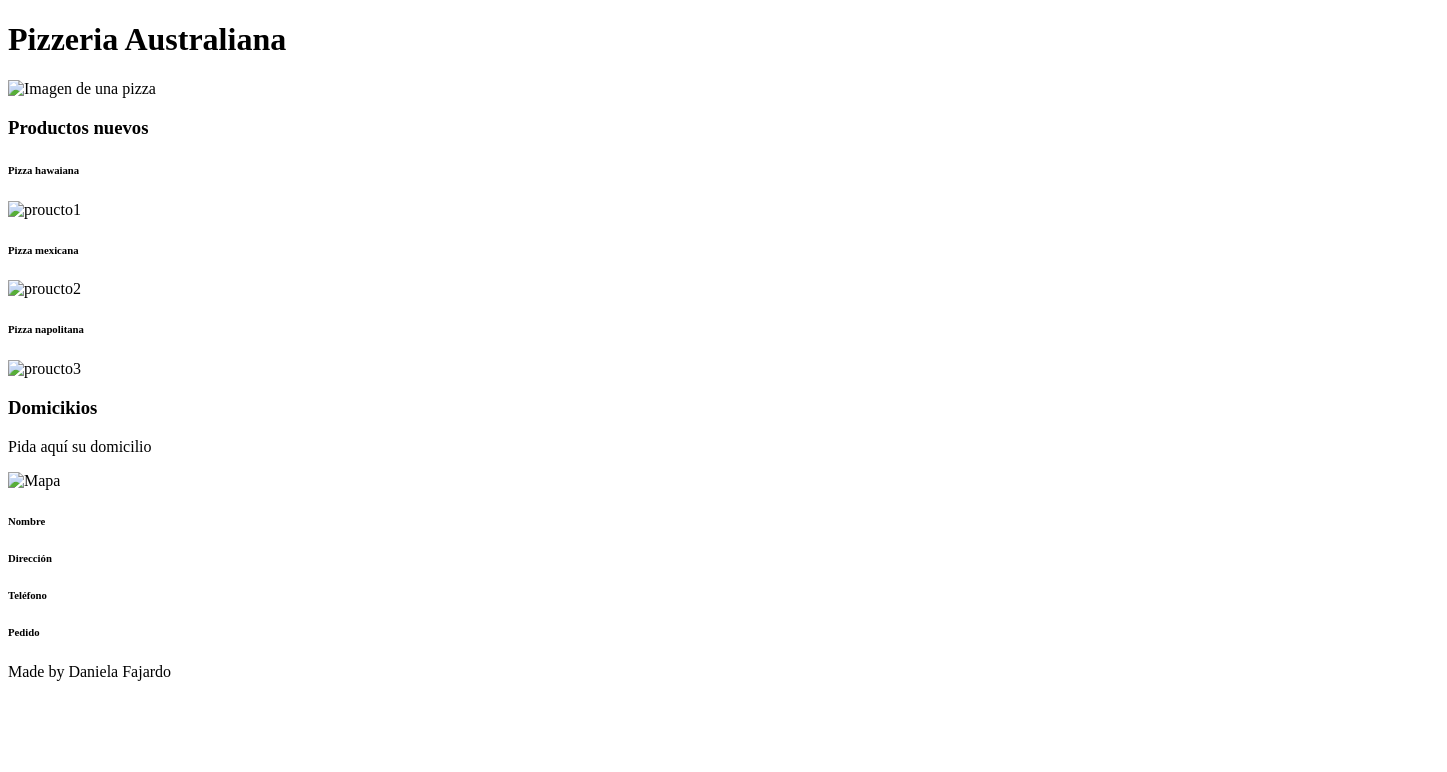
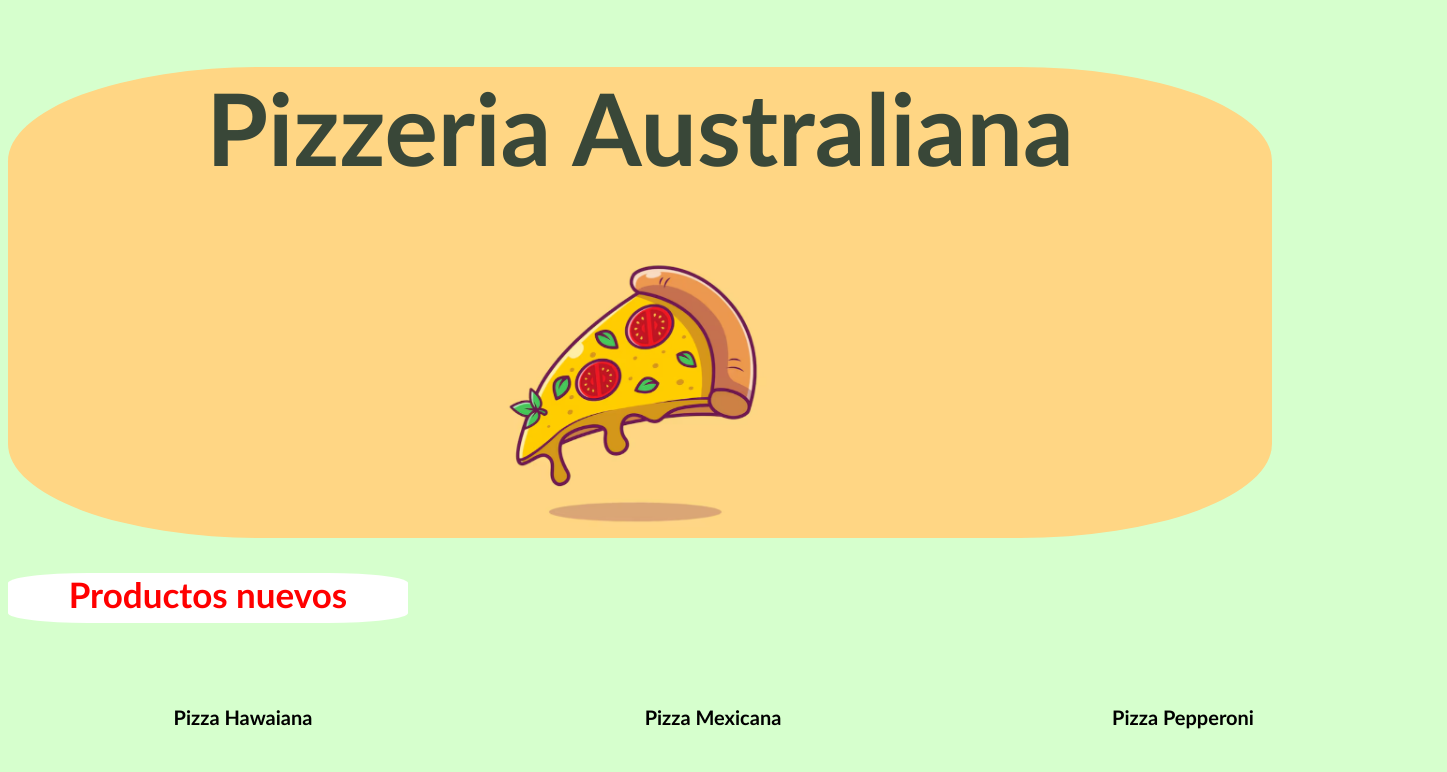
Before and after one commit to DanielaFajardo2315/proyecto13, a plain HTML site: page index.html in a window 1280 px wide. Shown: the top 772 px of the page, 1447 px wide, since content can reach past the window. Drawn offline with Linux system fonts and the light colour scheme.

Commit message:
se sube proyecto

```diff
--- a/css/style.css
+++ b/css/style.css
@@ -0,0 +1,80 @@
+body{
+    background-color: rgb(214, 255, 205);
+}
+
+header{
+    background-color: rgb(255, 214, 132);
+    font-family: 'Gill Sans', 'Gill Sans MT', Calibri, 'Trebuchet MS', sans-serif;
+    font-weight: 200;
+    text-align: center;
+    font-size: 50px;
+    border-radius: 20%;
+    color: rgb(57, 71, 56);
+}
+
+.imagen1{
+    width: 300px;
+}
+
+section h3{
+    font-family: 'Gill Sans', 'Gill Sans MT', Calibri, 'Trebuchet MS', sans-serif;
+    color: rgb(255, 0, 0);
+    font-size: 35px;
+    background-color: white;
+    width: 400px;
+    height: 50px;
+    border-radius: 20%;
+    text-align: center;
+}
+
+.cajas{
+    display: flex;
+}
+
+.icono1{
+    z-index: 1;
+    position: absolute;
+    left: 500px;
+}
+
+.productos{
+    width: 400px;
+    height: 400px;
+    border-radius: 5%;
+}
+
+.cajas div{
+    width: 500px;
+    margin: 0px 35px;
+}
+
+div h6{
+    font-family: 'Gill Sans', 'Gill Sans MT', Calibri, 'Trebuchet MS', sans-serif;
+    font-size: 20px;
+    text-align: center;
+}
+
+section p{
+    font-family: 'Gill Sans', 'Gill Sans MT', Calibri, 'Trebuchet MS', sans-serif;
+    font-size: 25px;
+    font-weight: 1000;
+}
+
+.mapa{
+    width: 800px;
+}
+
+.cajas .datos{
+    text-align: left;
+    margin: 0px;
+    width: 200px;
+}
+
+footer{
+    text-align: center;
+    font-family: 'Franklin Gothic Medium', 'Arial Narrow', Arial, sans-serif;
+    font-size: 30px;
+    font-weight: 500;
+    color: green;
+    background-color: white;
+}
--- a/index.html
+++ b/index.html
@@ -12,41 +12,54 @@
     <header>
         <div>
             <h1>Pizzeria Australiana</h1>
-            <img src="" alt="Imagen de una pizza">
+            <img class="imagen1" src="./img/pizza.png" alt="Imagen de una pizza">
         </div>
     </header>
     <section>
-        <h3>Productos nuevos</h3> <!--icono-->
+        <h3>Productos nuevos </h3>
+        <i class="icono1 fa-solid fa-pizza-slice fa-2xl" style="color: #ff0000;"></i> <!--icono-->
+        <div class="cajas">
             <div>
-            <h6>Pizza hawaiana</h6>
-            <img src="" alt="proucto1">
+                <h6>Pizza Hawaiana</h6>
+                <img class="productos" src="./img/hawaiana.jpg" alt="proucto1">
+                <h6>Tamaño familiar: $38.000</h6>
             </div>
             <div>
-            <h6>Pizza mexicana</h6>
-            <img src="" alt="proucto2">
+                <h6>Pizza Mexicana</h6>
+                <img class="productos" src="./img/mexicana.jpg" alt="proucto2">
+                <h6>Tamaño familiar: $40.000</h6>
             </div>
             <div>
-            <h6>Pizza napolitana</h6>
-            <img src="" alt="proucto3">
+                <h6>Pizza Pepperoni</h6>
+                <img class="productos" src="./img/pepperoni.png" alt="proucto3">
+                <h6>Tamaño familiar: $45.000</h6>
+            </div>
         </div>
     </section>
 
     <section>
-        <h3>Domicikios</h3>
+        <h3>Domicilios</h3>
         <p>Pida aquí su domicilio</p>
-        <img src="" alt="Mapa">
-        <div>
+        <div class="cajas">
+            <img class="mapa" src="./img/mapa.jpg" alt="Mapa">
+            <div class="datos">
                 <h6>Nombre</h6>
                 <h6>Dirección</h6>
                 <h6>Teléfono</h6>
                 <h6>Pedido</h6>
+            </div>
+            <div class="datos">
+                <h6>_______________________________________________</h6>
+                <h6>_______________________________________________</h6>
+                <h6>_______________________________________________</h6>
+                <h6>_______________________________________________</h6>
+            </div>
         </div>
     </section>
 
     <footer>
         <div>
             <p>Made by Daniela Fajardo</p>
-            <!--iconos-->
         </div>
     </footer>
 </body>
```
Also changed, not shown: img/hawaiana.jpg (added), img/mapa.jpg (added), img/mexicana.jpg (added), img/pepperoni.png (added), img/pizza.png (added). Lines whose indentation alone changed are shown as unchanged.
